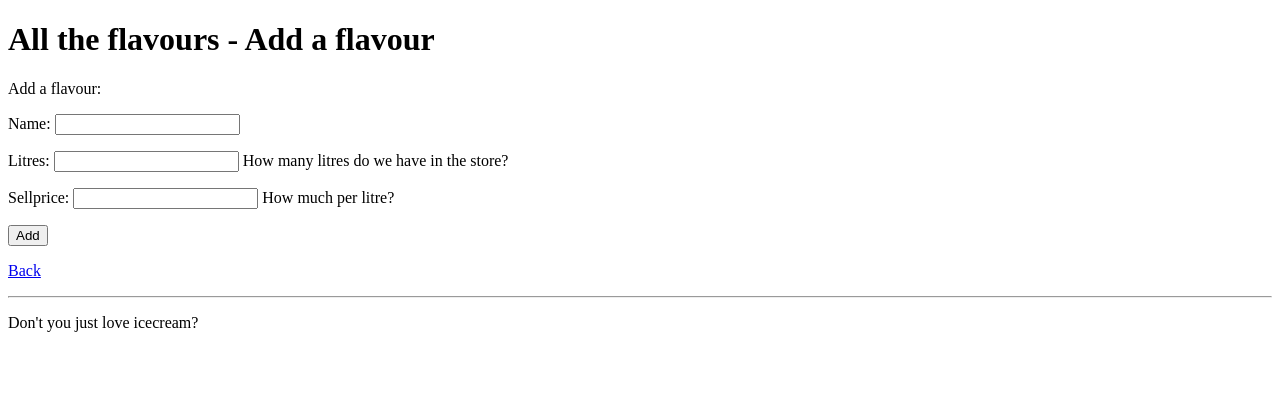
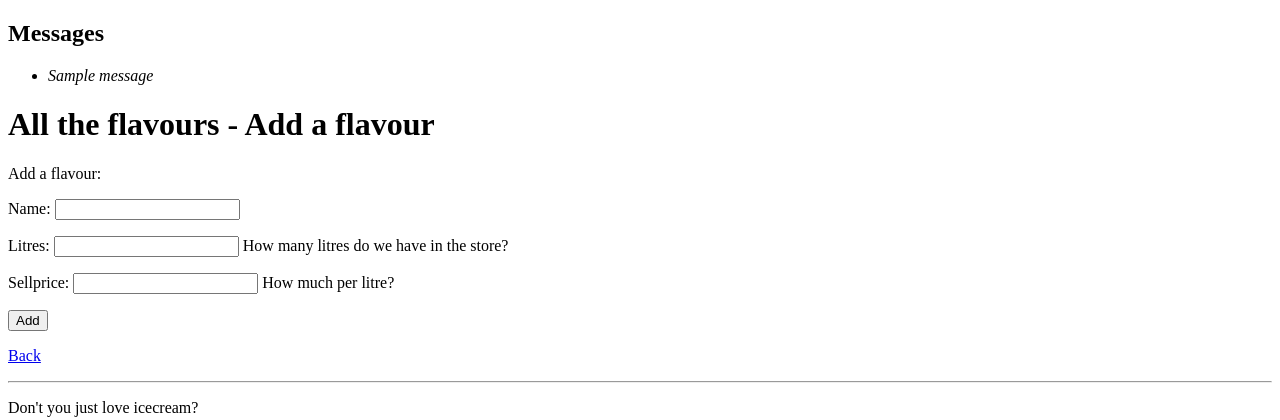
Before and after one commit to CapnKernel/icecream, a Django app: page /icecream/flavour/add/ in a window 1280 px wide. Shown: the top 420 px of the page. Run offline with Django 3.2, Linux system fonts and the light colour scheme; tables that the repository leaves empty hold one stand-in row (values such as "Sample post"); one stand-in notice (Sample message) is shown.

Commit message:
patch messages

```diff
--- a/icecream/views.py
+++ b/icecream/views.py
@@ -2,13 +2,14 @@ from django.shortcuts import render_to_response, get_object_or_404
 from django.template import RequestContext
 from django.http import HttpResponseRedirect
 from django.core.urlresolvers import reverse
+from django.contrib import messages
 
 from icecream.models import Flavour
 from icecream.forms import FlavourForm
 
 def flavours(request):
     flavours = Flavour.objects.all()
-    return render_to_response('icecream/flavours.html', {'flavours': flavours})
+    return render_to_response('icecream/flavours.html', {'flavours': flavours}, context_instance=RequestContext(request))
 
 def flavour_add(request):
     if request.method == 'POST':
@@ -16,7 +17,11 @@ def flavour_add(request):
         if form.is_valid():
             form.save()
 
+            messages.success(request, "Flavour added.")
+
             return HttpResponseRedirect(reverse('icecream.views.flavours'))
+
+        messages.error(request, "The data is not valid, so the new flavour was not added.")
     else:
         form = FlavourForm()
 
@@ -29,7 +34,11 @@ def flavour_edit(request, id):
         if form.is_valid():
             form.save()
 
+            messages.success(request, "Flavour changed.")
+
             return HttpResponseRedirect(reverse('icecream.views.flavours'))
+
+        messages.error(request, "The data is not valid, so the flavour was not updated.")
     else:
         form = FlavourForm(instance=flavour) # bound form, loaded with data from the db
 
@@ -43,6 +52,8 @@ def flavour_delete(request, id):
     if request.method == 'POST':
         flavour.delete()
 
+        messages.success(request, "Flavour deleted.")
+
         return HttpResponseRedirect(reverse('icecream.views.flavours'))
 
     return render_to_response('icecream/flavour-delete.html', {'flavour': flavour}, context_instance=RequestContext(request))
--- a/templates/base.html
+++ b/templates/base.html
@@ -4,6 +4,14 @@
     <title>{% block title %}icecream.com: Nirvana for icecream lovers{% endblock %}</title>
   </head>
   <body>
+    {% if messages %}
+      <h2>Messages</h2>
+      <ul class="messages">
+        {% for message in messages %}
+          <li><i>{{ message }}</i></li>
+        {% endfor %}
+      </ul>
+    {% endif %}
     <h1>{% block header %}Nirvana for icecream lovers{% endblock %}</h1>
     {% block content %}{% endblock %}
     {% block footer %}
```
